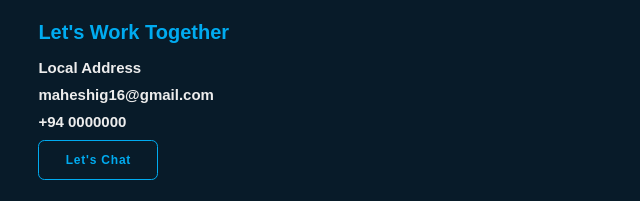
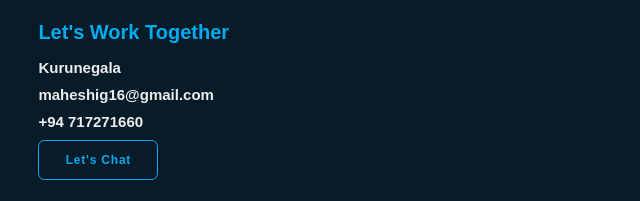
Before and after one commit to mashig-16/my_portfolio, a plain HTML site: page index.html in a window 1280 px wide. Shown: the part 4044-4245 px from the top of the page, 0-640 px from the left. Drawn offline with nearby package versions, Linux system fonts and the light colour scheme; a script that the page names is missing.

Commit message:
Add files via upload

```diff
--- a/index.html
+++ b/index.html
@@ -248,9 +248,9 @@
         <h4>Let's Work Together</h4>
 
         <div class="contact-list">
-            <li><a href="#">Local Address</a></li>
+            <li><a href="#">Kurunegala</a></li>
             <li><a href="#">maheshig16@gmail.com</a></li>
-            <li><a href="#">+94 0000000</a></li>
+            <li><a href="#">+94 717271660</a></li>
             <a href="#">
                 <div class="btn-box btns">
                     <a href="#" class="btn"> Let's Chat</a>
```
